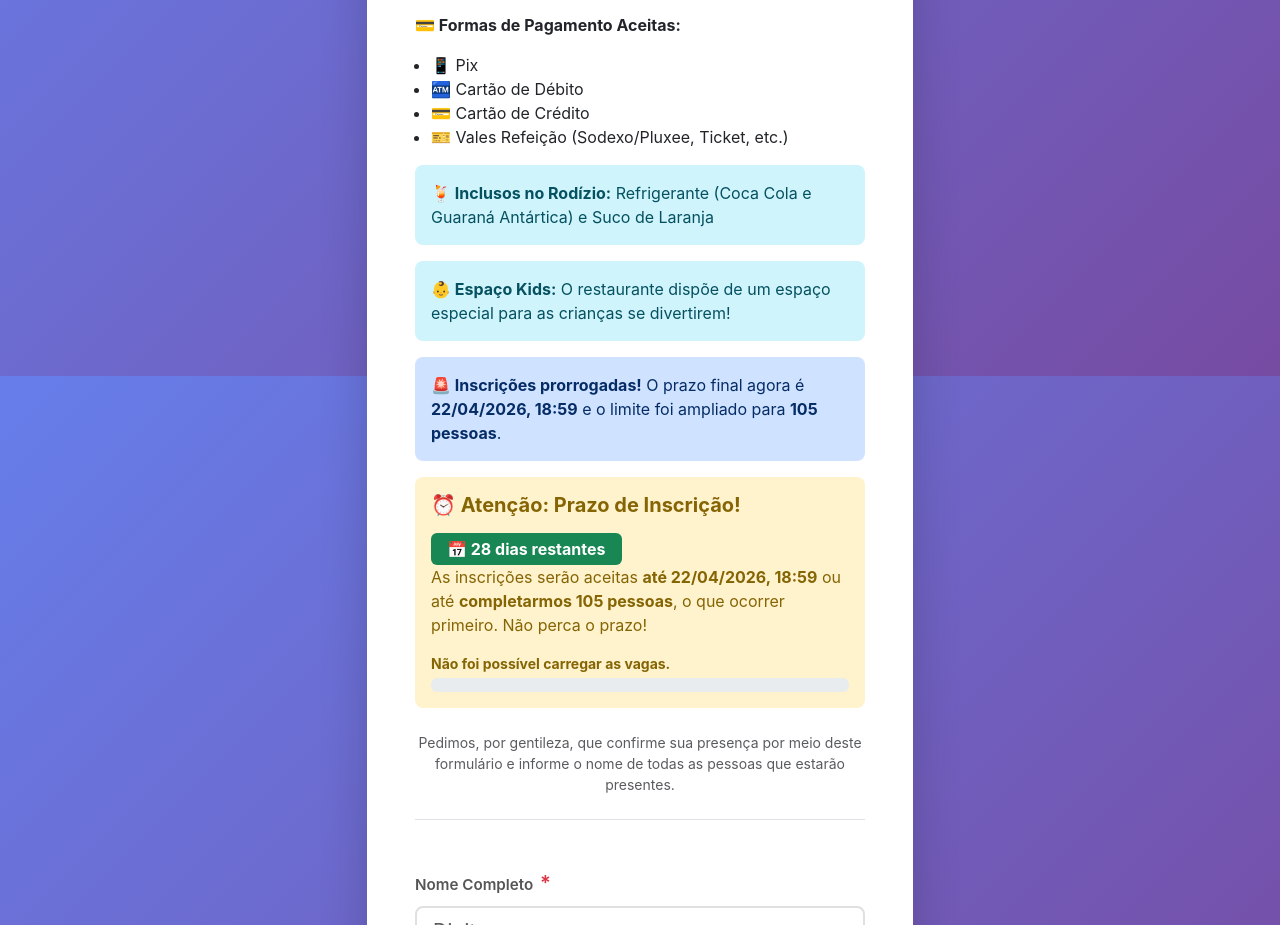
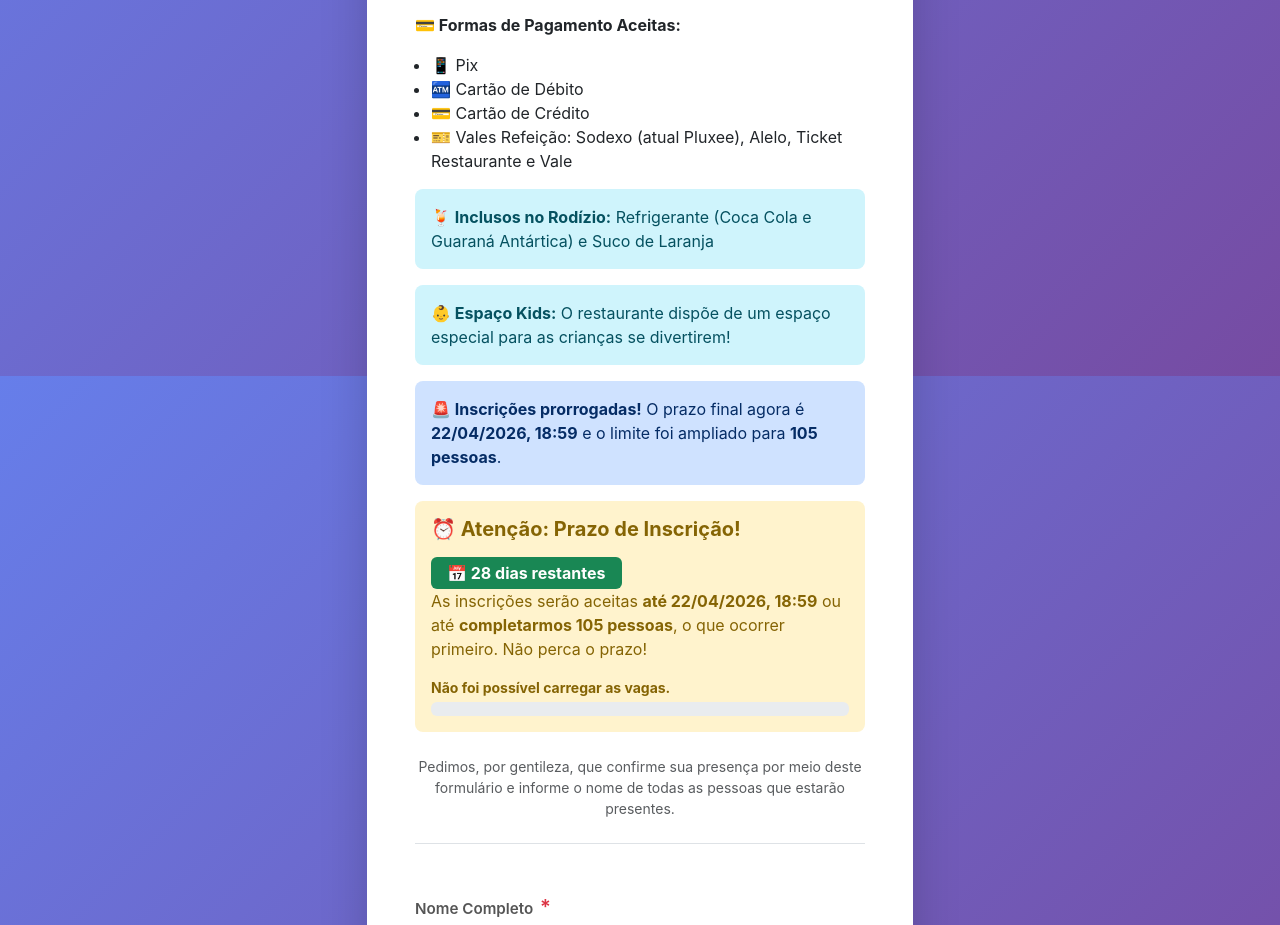
Before and after one commit to FernandoBSFernandes/ConvidadosCasamentoPage, a website: page index.html in a window 1280 px wide. Shown: the part 1224-2149 px from the top of the page. Drawn offline with nearby package versions, Linux system fonts and the light colour scheme; no server answers.

Commit message:
Atualiza vales refeicao aceitos

```diff
--- a/index.html
+++ b/index.html
@@ -92,7 +92,7 @@
                                     <li>📱 Pix</li>
                                     <li>🏧 Cartão de Débito</li>
                                     <li>💳 Cartão de Crédito</li>
-                                    <li>🎫 Vales Refeição (Sodexo/Pluxee, Ticket, etc.)</li>
+                                     <li>🎫 Vales Refeição: Sodexo (atual Pluxee), Alelo, Ticket Restaurante e Vale</li>
                                 </ul>
                                 </p>
 
```
